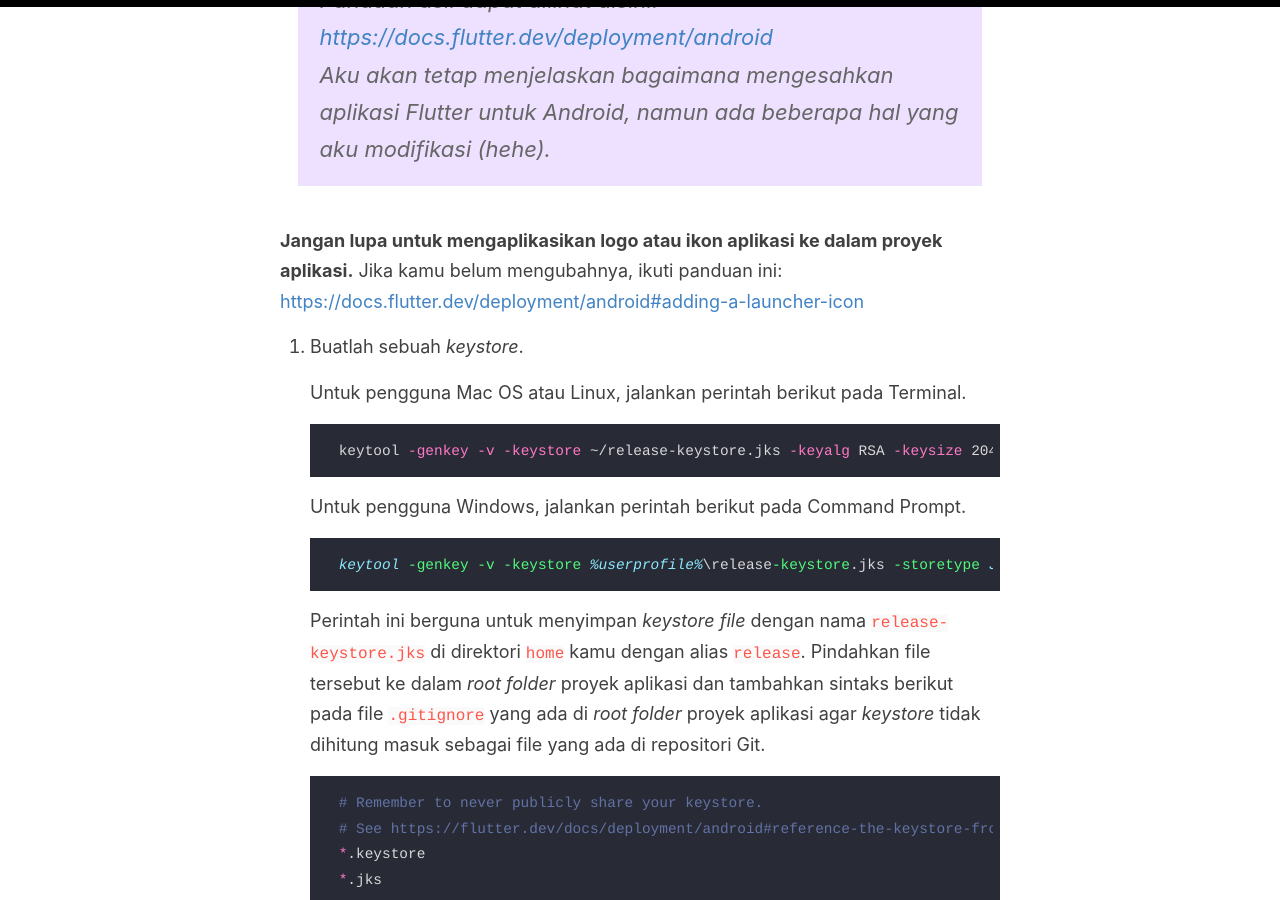
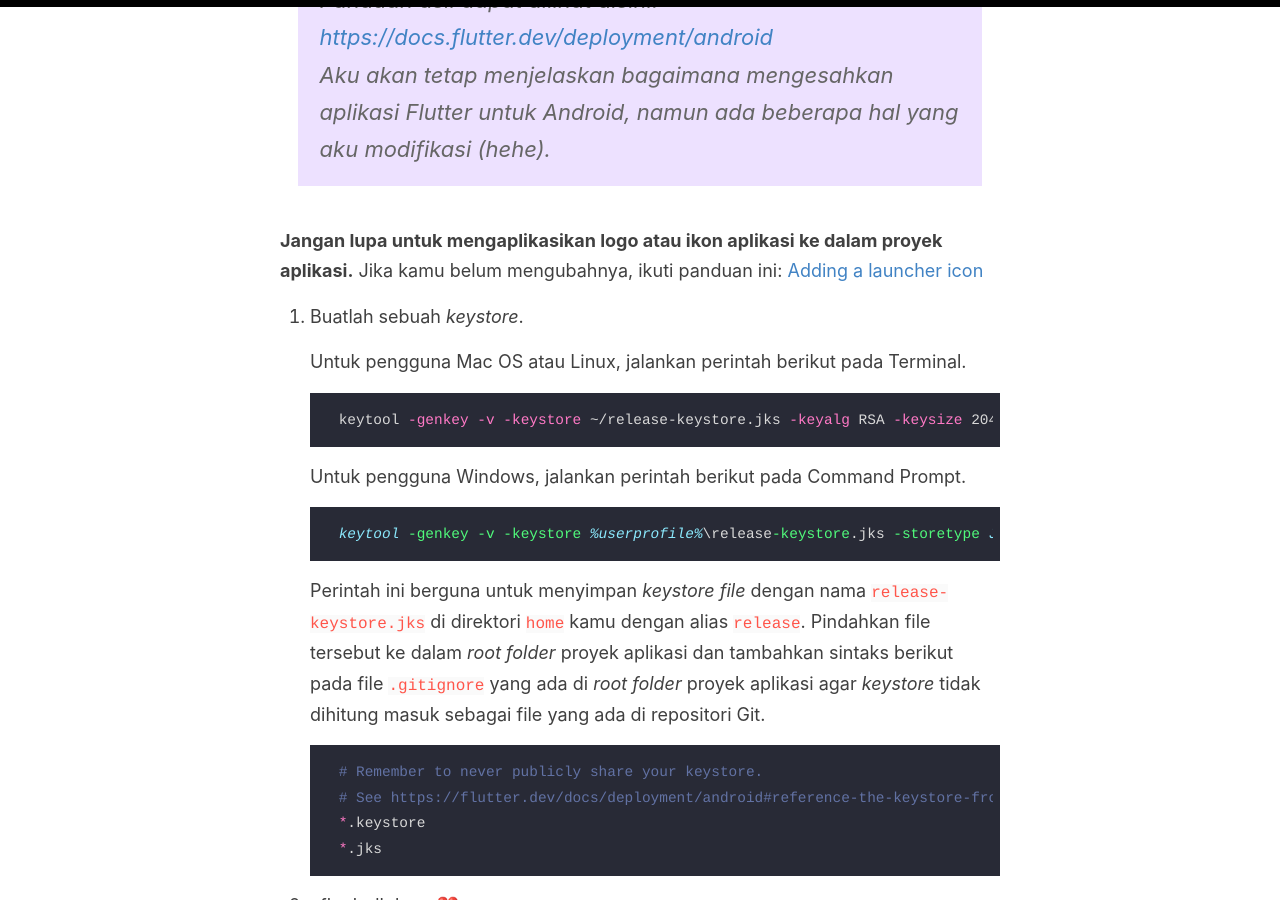
Before and after one commit to determinedguy/cecoret, a Jekyll site: the page built from _posts/2022-11-19-flutter-at-app-center.md, in a window 1280 px wide and 900 px high, scrolled down 5296 px. Built offline with Jekyll 4.4.1, drawn with Linux system fonts in a browser that asks for light colours; part of the change alters nothing that is shown.

Commit message:
change: link

```diff
--- a/_posts/2022-11-19-flutter-at-app-center.md
+++ b/_posts/2022-11-19-flutter-at-app-center.md
@@ -58,7 +58,7 @@ Untuk publikasi aplikasi pada App Center, aplikasi Flutter harus ditandatangani
 
 > Panduan asli dapat dilihat disini: <https://docs.flutter.dev/deployment/android><br /> Aku akan tetap menjelaskan bagaimana mengesahkan aplikasi Flutter untuk Android, namun ada beberapa hal yang aku modifikasi (hehe).
 
-**Jangan lupa untuk mengaplikasikan logo atau ikon aplikasi ke dalam proyek aplikasi.** Jika kamu belum mengubahnya, ikuti panduan ini: <https://docs.flutter.dev/deployment/android#adding-a-launcher-icon>
+**Jangan lupa untuk mengaplikasikan logo atau ikon aplikasi ke dalam proyek aplikasi.** Jika kamu belum mengubahnya, ikuti panduan ini: [Adding a launcher icon](https://docs.flutter.dev/deployment/android#adding-a-launcher-icon)
 
 1. Buatlah sebuah *keystore*.
 
```
